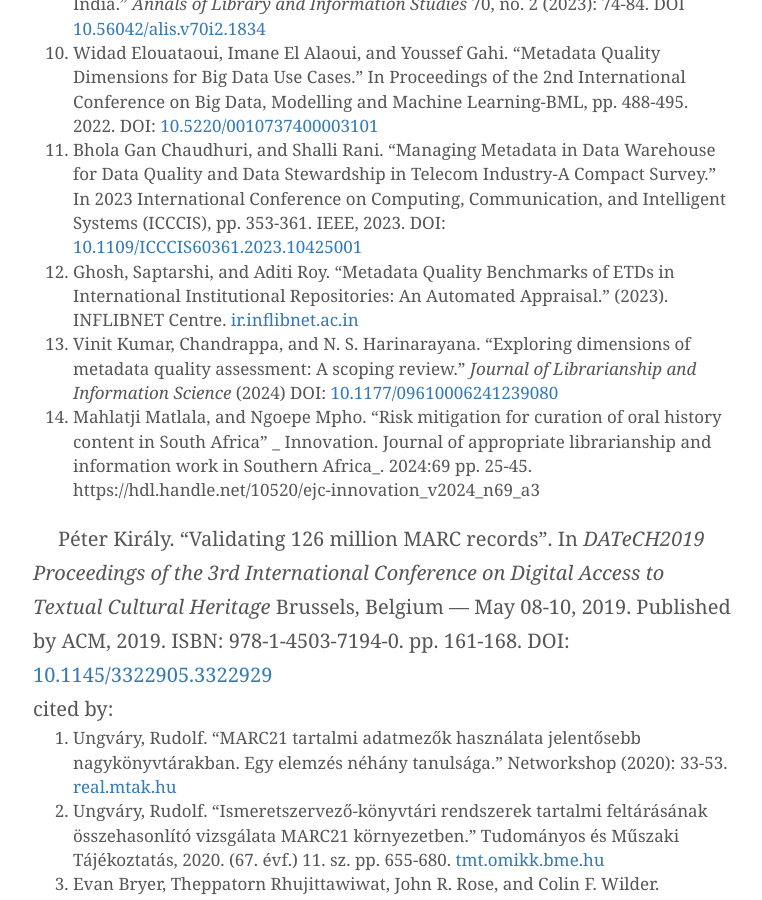
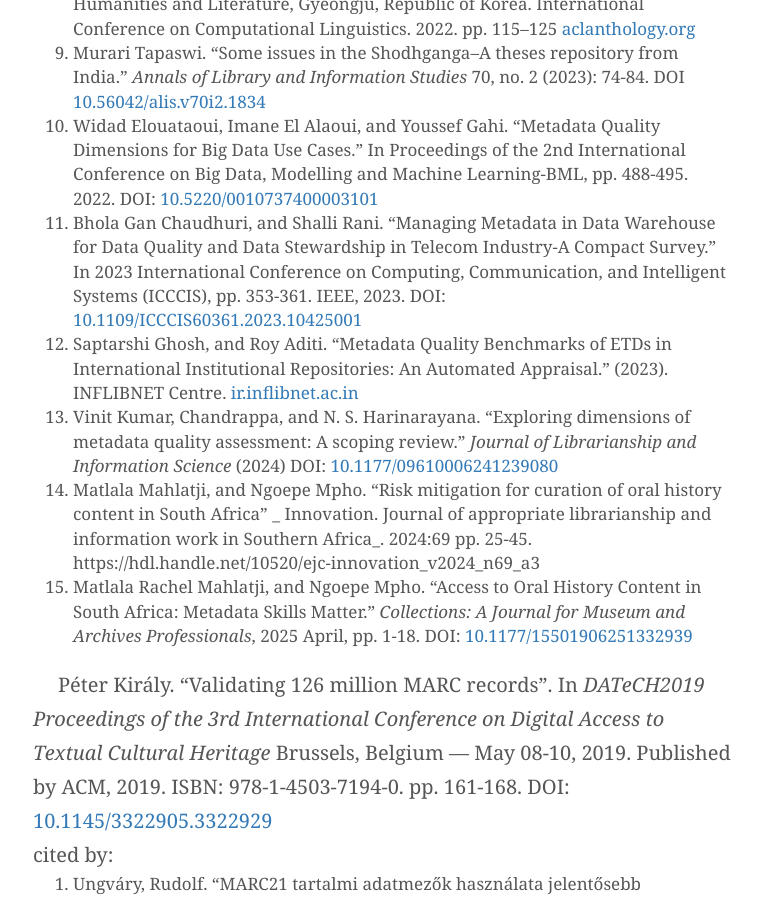
Before and after one commit to pkiraly/pkiraly.github.io, a Jekyll site: the page built from about.md, in a window 1280 px wide and 900 px high, scrolled down 12929 px. Shown: the whole window, without its empty margins (257-1019 px from the left). Built offline with Jekyll 4.4.1, drawn with Linux system fonts in a browser that asks for light colours; nearby versions of some CDN libraries; some web fonts are replaced; comment, search, counter and statistics services are not loaded; some of the changed text lies outside the part shown.

Commit message:
Add Mahlatji - Mpho, 2025 and Donathan II et al., 2025

```diff
--- a/about.md
+++ b/about.md
@@ -108,6 +108,8 @@
 cited by:<br/>
 1. Matteo Lorenzini, Rospocher Marco, and Sara Tonelli. "Proposta per una valutazione automatica della completeness dei metadati nel contesto delle biblioteche digitali." _DigItalia_ 2. (2020). pp. 159-167. DOI: [10.36181/digitalia-00023](https://doi.org/10.36181/digitalia-00023)
 2. Subhi Issa, Onaopepo Adekunle, Fayçal Hamdi, Samira Si-Said Cherfi, Michel Dumontier, and Amrapali Zaveri. "Knowledge Graph Completeness: A Systematic Literature Review." _IEEE Access_ 9. (2021). pp. 31322-31339. DOI: [10.1109/ACCESS.2021.3056622](https://doi.org/10.1109/ACCESS.2021.3056622)
+3. Dennis Donathan II, Mike Nason, Marco Tullney, Julie Shi, and Juan Pablo Alperin. "Evaluating Multilingual Metadata Quality in Crossref." preprint. _arxiv_, 2025. arXiv:2503.11853. DOI [10.48550/arXiv.2503.11853](https://doi.org/10.48550/arXiv.2503.11853)
+
 
 ### 2019
 
@@ -184,9 +186,10 @@
 9. Murari Tapaswi. "Some issues in the Shodhganga–A theses repository from India." _Annals of Library and Information Studies_ 70, no. 2 (2023): 74-84. DOI [10.56042/alis.v70i2.1834](https://doi.org/10.56042/alis.v70i2.1834)
 10. Widad Elouataoui, Imane El Alaoui, and Youssef Gahi. "Metadata Quality Dimensions for Big Data Use Cases." In Proceedings of the 2nd International Conference on Big Data, Modelling and Machine Learning-BML, pp. 488-495. 2022. DOI: [10.5220/0010737400003101](https://doi.org/10.5220/0010737400003101)
 11. Bhola Gan Chaudhuri, and Shalli Rani. "Managing Metadata in Data Warehouse for Data Quality and Data Stewardship in Telecom Industry-A Compact Survey." In 2023 International Conference on Computing, Communication, and Intelligent Systems (ICCCIS), pp. 353-361. IEEE, 2023. DOI: [10.1109/ICCCIS60361.2023.10425001](https://doi.org/10.1109/ICCCIS60361.2023.10425001)
-12. Ghosh, Saptarshi, and Aditi Roy. "Metadata Quality Benchmarks of ETDs in International Institutional Repositories: An Automated Appraisal." (2023). INFLIBNET Centre. [ir.inflibnet.ac.in](http://ir.inflibnet.ac.in/handle/1944/2437)
+12. Saptarshi Ghosh, and Roy Aditi. "Metadata Quality Benchmarks of ETDs in International Institutional Repositories: An Automated Appraisal." (2023). INFLIBNET Centre. [ir.inflibnet.ac.in](http://ir.inflibnet.ac.in/handle/1944/2437)
 13. Vinit Kumar, Chandrappa, and N. S. Harinarayana. "Exploring dimensions of metadata quality assessment: A scoping review." _Journal of Librarianship and Information Science_ (2024) DOI: [10.1177/09610006241239080](https://doi.org/10.1177/09610006241239080)
-14. Mahlatji Matlala, and Ngoepe Mpho. "Risk mitigation for curation of oral history content in South Africa" _ Innovation. Journal of appropriate librarianship and information work in Southern Africa_. 2024:69 pp. 25-45. https://hdl.handle.net/10520/ejc-innovation_v2024_n69_a3
+14. Matlala Mahlatji, and Ngoepe Mpho. "Risk mitigation for curation of oral history content in South Africa" _ Innovation. Journal of appropriate librarianship and information work in Southern Africa_. 2024:69 pp. 25-45. https://hdl.handle.net/10520/ejc-innovation_v2024_n69_a3
+15. Matlala Rachel Mahlatji, and Ngoepe Mpho. “Access to Oral History Content in South Africa: Metadata Skills Matter.” _Collections: A Journal for Museum and Archives Professionals_, 2025 April, pp. 1-18. DOI: [10.1177/15501906251332939](https://doi.org/10.1177/15501906251332939)
 
 
 Péter Király. “Validating 126 million MARC records”. In *DATeCH2019 Proceedings of the 3rd International Conference on Digital Access to Textual Cultural Heritage* Brussels, Belgium — May 08-10, 2019. Published by ACM, 2019. ISBN: 978-1-4503-7194-0. pp. 161-168. DOI: [10.1145/3322905.3322929](https://doi.org/10.1145/3322905.3322929)<br/>
```
